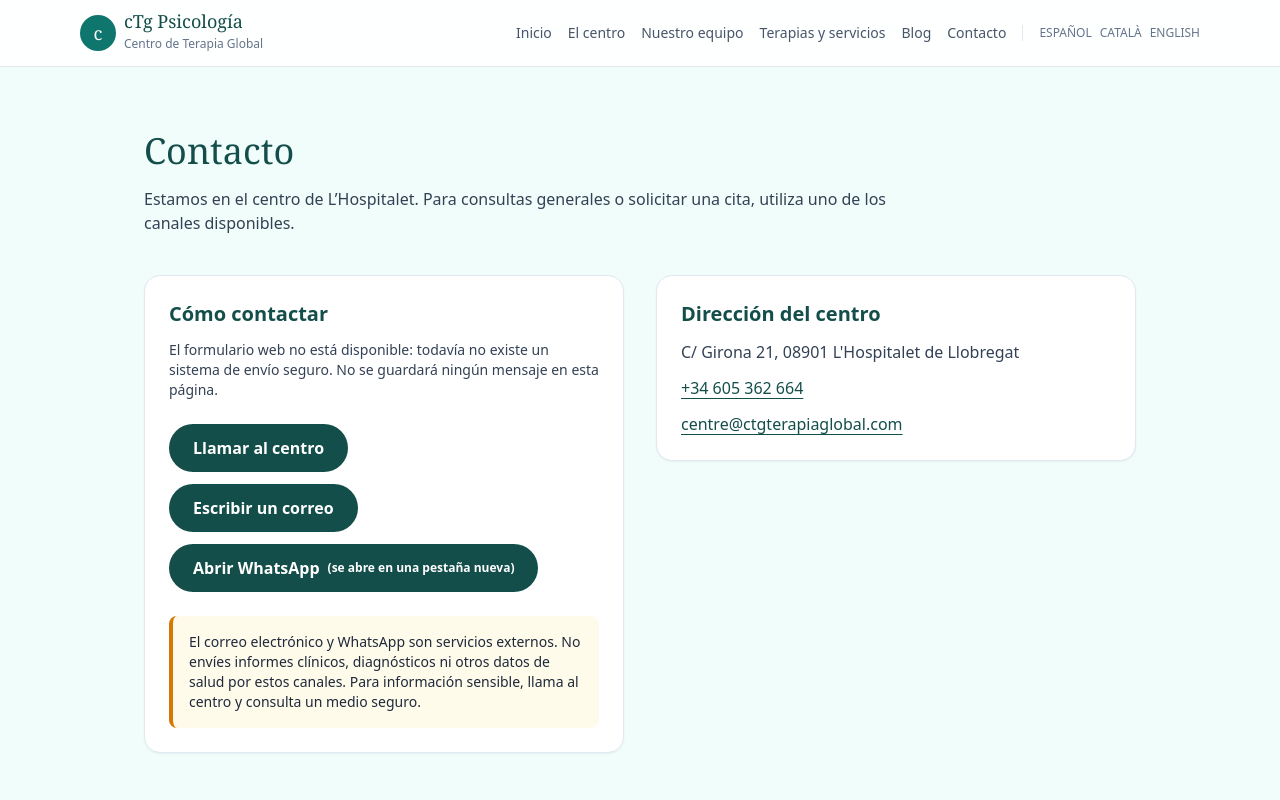
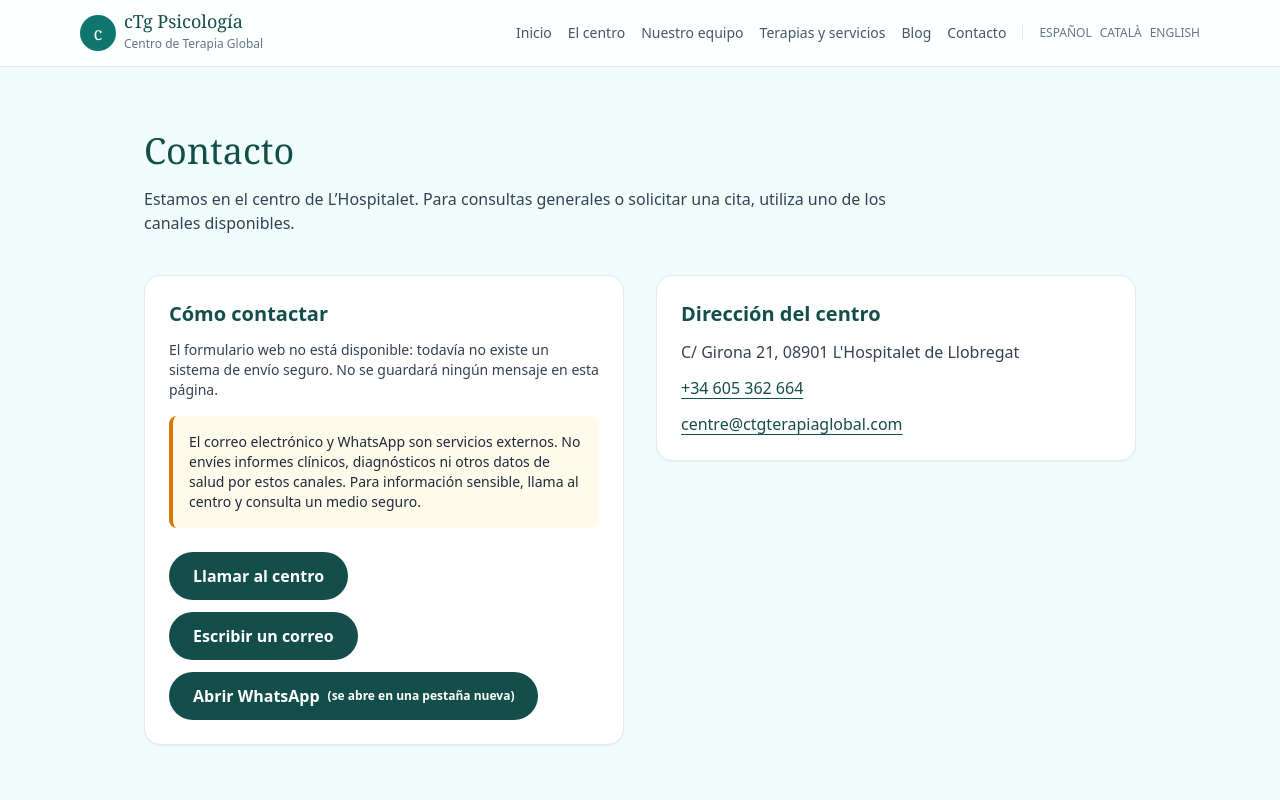
Before and after one commit to belentani7/ctg-psicologia-next, a Next.js app: page /contacto in a window 1280 px wide. Shown: the top 800 px of the page. Built offline with nearby package versions, Linux system fonts and the light colour scheme.

Commit message:
fix(privacy): show contact guidance before external actions

```diff
--- a/src/components/pages/ContactoPage.tsx
+++ b/src/components/pages/ContactoPage.tsx
@@ -54,7 +54,10 @@ export default function ContactoPage({ locale }: { locale: Locale }) {
         <div className="grid gap-8 md:grid-cols-2">
           <section aria-labelledby="contact-channels" className="rounded-2xl border border-slate-200 bg-white p-6 shadow-sm">
             <h2 id="contact-channels" className="mb-3 text-xl font-semibold text-brand-deep">{t.channels}</h2>
-            <p className="mb-6 text-sm text-slate-700">{t.unavailable}</p>
+            <p className="mb-4 text-sm text-slate-700">{t.unavailable}</p>
+            <p role="note" className="mb-6 rounded-lg border-l-4 border-brand-amber bg-amber-50 p-4 text-sm text-slate-800">
+              {t.caution}
+            </p>
             <ul className="flex flex-col gap-3">
               <li><a href={phoneUri} className={actionClass}>{t.call}</a></li>
               <li><a href={`mailto:${contact.email}`} className={actionClass}>{t.email}</a></li>
@@ -64,9 +67,6 @@ export default function ContactoPage({ locale }: { locale: Locale }) {
                 </a>
               </li>
             </ul>
-            <p role="note" className="mt-6 rounded-lg border-l-4 border-brand-amber bg-amber-50 p-4 text-sm text-slate-800">
-              {t.caution}
-            </p>
           </section>
           <section aria-labelledby="contact-address" className="h-fit rounded-2xl border border-slate-200 bg-white p-6 shadow-sm">
             <h2 id="contact-address" className="mb-3 text-xl font-semibold text-brand-deep">{t.address}</h2>
```
